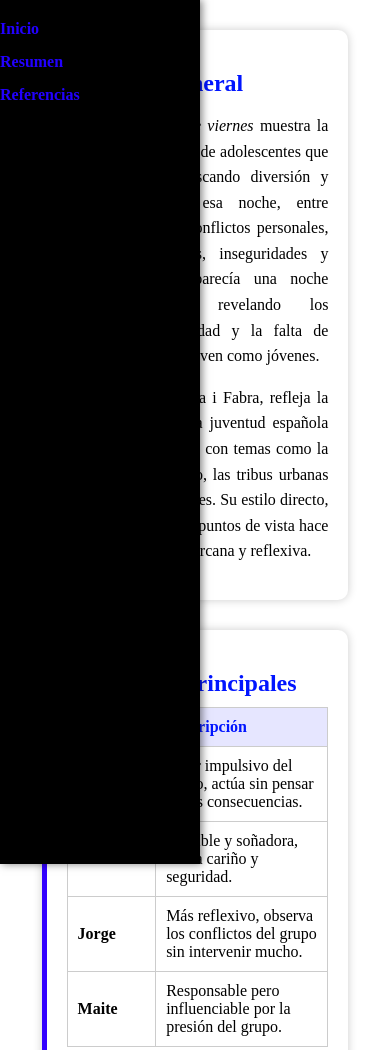
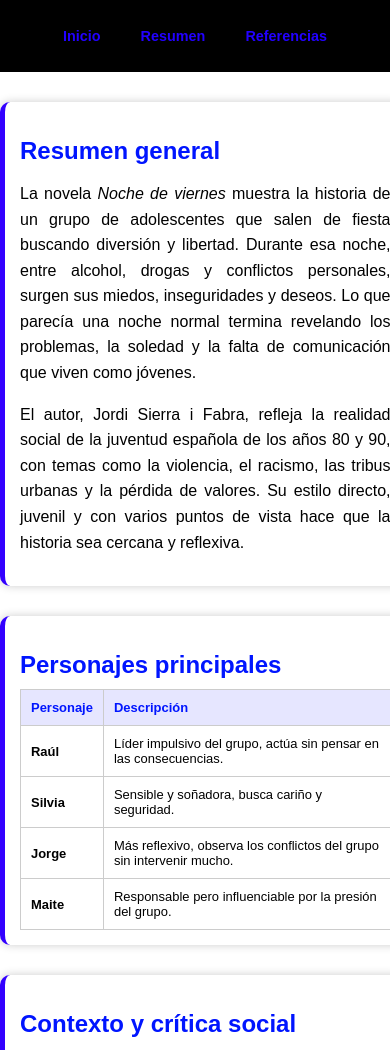
Before and after one commit to josuepenroz/web_mi_libro, a plain HTML site: page resumen.html in a window 390 px wide. Shown: the top 1050 px of the page. Drawn offline with Linux system fonts and the light colour scheme.

Commit message:
Cambio para cualquier dispositivo

```diff
--- a/referencias.css
+++ b/referencias.css
@@ -1,38 +1,42 @@
-.menu{
+.menu {
   width: 200px;
   background-color: #000;
   height: 100vh;
   padding-top: 20px;
- box-shadow: 2px 0 8px rgb(0, 0, 0, 0.5);
- position:fixed ;
- left:0 ;
- top:0;
+  box-shadow: 2px 0 8px rgba(0, 0, 0, 0.5);
+  position: fixed;
+  left: 0;
+  top: 0;
 }
+
 .menu ul {
   list-style: none;
   padding: 0;
   margin: 0;
 }
+
 .menu li {
   margin-bottom: 15px;
 }
+
 .menu a {
   display: block;
   color: #2200ff;
   text-decoration: none;
-    font-weight: bold ;
+  font-weight: bold;
 }
+
 .menu:hover a:hover {
-    background-color:#ffffff;
+  background-color: #ffffff;
 }
 
 .fuentes {
   width: 500px;
-      margin-left: 200px;
+  margin-left: 220px;
   background: #fff;
   border-left: 5px solid #3300ff;
   border-radius: 10px;
-      box-shadow: 0 0 10px rgba(0,0,0,0.2);
+  box-shadow: 0 0 10px rgba(0, 0, 0, 0.2);
   padding: 20px;
 }
 
@@ -59,3 +63,43 @@
 a:hover {
   text-decoration: underline;
 }
+
+/* 🔹 RESPONSIVE para celulares y tablets */
+@media (max-width: 768px) {
+  .menu {
+    width: 100%;
+    height: auto;
+    position: relative;
+    box-shadow: none;
+    text-align: center;
+    padding: 10px 0;
+  }
+
+  .menu ul {
+    display: flex;
+    flex-wrap: wrap;
+    justify-content: center;
+  }
+
+  .menu li {
+    margin: 10px;
+  }
+
+  .fuentes {
+    width: 90%;
+    margin: 20px auto;
+  }
+}
+
+/* 🔹 Para pantallas muy pequeñas (celulares) */
+@media (max-width: 480px) {
+  .menu a {
+    font-size: 0.9em;
+    padding: 8px;
+  }
+
+  .fuentes {
+    width: 95%;
+    padding: 15px;
+  }
+}
--- a/resumen.css
+++ b/resumen.css
@@ -1,60 +1,73 @@
-.menu{
+.menu {
     width: 200px;
     background-color: #000;
     height: 100vh;
     padding-top: 20px;
- box-shadow: 2px 0 8px rgb(0, 0, 0, 0.5);
- position:fixed ;
- left:0 ;
- top:0;
+    box-shadow: 2px 0 8px rgba(0, 0, 0, 0.5);
+    position: fixed;
+    left: 0;
+    top: 0;
 }
-body{
 
+body {
+    margin: 0;
+    font-family: Arial, sans-serif;
 }
+
 .menu ul {
     list-style: none;
     padding: 0;
     margin: 0;
 }
+
 .menu li {
     margin-bottom: 15px;
 }
+
 .menu a {
     display: block;
     color: #2200ff;
     text-decoration: none;
-    font-weight: bold ;
+    font-weight: bold;
+    padding: 10px 15px;
 }
-.menu:hover a:hover {
-    background-color:#ffffff;
+
+.menu a:hover {
+    background-color: #ffffff;
 }
-.contenido{
+
+.contenido {
     margin-left: 220px;
     padding: 40px;
+}
 
-}
-h1,h2 {
+h1, h2 {
     color: #2f00ff;
 }
-p{
+
+p {
     line-height: 1.6;
+    text-align: justify;
 }
+
 .libro {
-
     width: 250px;
     border-left: 5px solid #3300ff;
     border-radius: 10px;
     padding: 15px 25px;
     box-shadow: 0 0 10px rgba(0, 0, 0, 0.3);
-    margin: 30px 0 ;
+    margin: 30px 0;
 }
-.Autor   li {
+
+.Autor li {
     list-style: none;
-    padding: 5px 0 ;
+    padding: 5px 0;
 }
+
 .Autor strong {
     color: #0015ff;
 }
+
 h1 {
     color: #0015ff;
     text-align: center;
@@ -74,10 +87,6 @@ p{
 h2 {
     color: #0015ff;
     margin-bottom: 10px;
-    }
-
-    p {
-      text-align: justify;
 }
 
 table {
@@ -117,3 +126,51 @@ p{
 a:hover {
     text-decoration: underline;
 }
+
+
+@media (max-width: 768px) {
+    .menu {
+        width: 100%;
+        height: auto;
+        position: relative;
+        box-shadow: none;
+        text-align: center;
+        padding: 10px 0;
+    }
+
+    .menu ul {
+        display: flex;
+        flex-wrap: wrap;
+        justify-content: center;
+    }
+
+    .menu li {
+        margin: 10px;
+    }
+
+    .contenido {
+        margin-left: 0;
+        padding: 20px;
+    }
+
+    .bloque {
+        width: 90%;
+        padding: 15px;
+    }
+
+    table, th, td {
+        font-size: 0.9em;
+    }
+}
+
+
+@media (max-width: 480px) {
+    .menu a {
+        font-size: 0.9em;
+        padding: 8px 10px;
+    }
+
+    .bloque {
+        width: 95%;
+    }
+}
--- a/style.css
+++ b/style.css
@@ -1,12 +1,17 @@
-body{
+body {
     background-color: rgb(0, 0, 135);
     color: white;
+    margin: 0;
+    padding: 0;
+    font-family: Arial, sans-serif;
 }
 
-.portada{
-text-align: center;
+.portada {
+    text-align: center;
+    padding: 20px;
 }
-.boton{
+
+.boton {
     padding: 15px 20px;
     font-size: 1.2em;
     background-color: #ffffff;
@@ -15,19 +20,46 @@ text-align: center;
     border-radius: 5px;
     cursor: pointer;
     text-decoration: none;
+    display: inline-block;
+    margin-top: 20px;
 }
-.boton:hover{
+
+.boton:hover {
     background-color: #FFA500;
 }
-.fra{
+
+.fra {
     font-size: 1.2em;
     font-style: italic;
 }
-.autor{
+
+.autor {
     font-size: 1.5em;
+}
 
-}
-.contenido{
+.contenido {
     position: relative;
     z-index: 2;
 }
+
+
+img {
+    max-width: 90%;
+    height: auto;
+}
+
+
+@media (max-width: 600px) {
+    .autor {
+        font-size: 1.2em;
+    }
+
+    .fra {
+        font-size: 1em;
+    }
+
+    .boton {
+        font-size: 1em;
+        padding: 12px 16px;
+    }
+}
```
Lines whose indentation alone changed are shown as unchanged.
